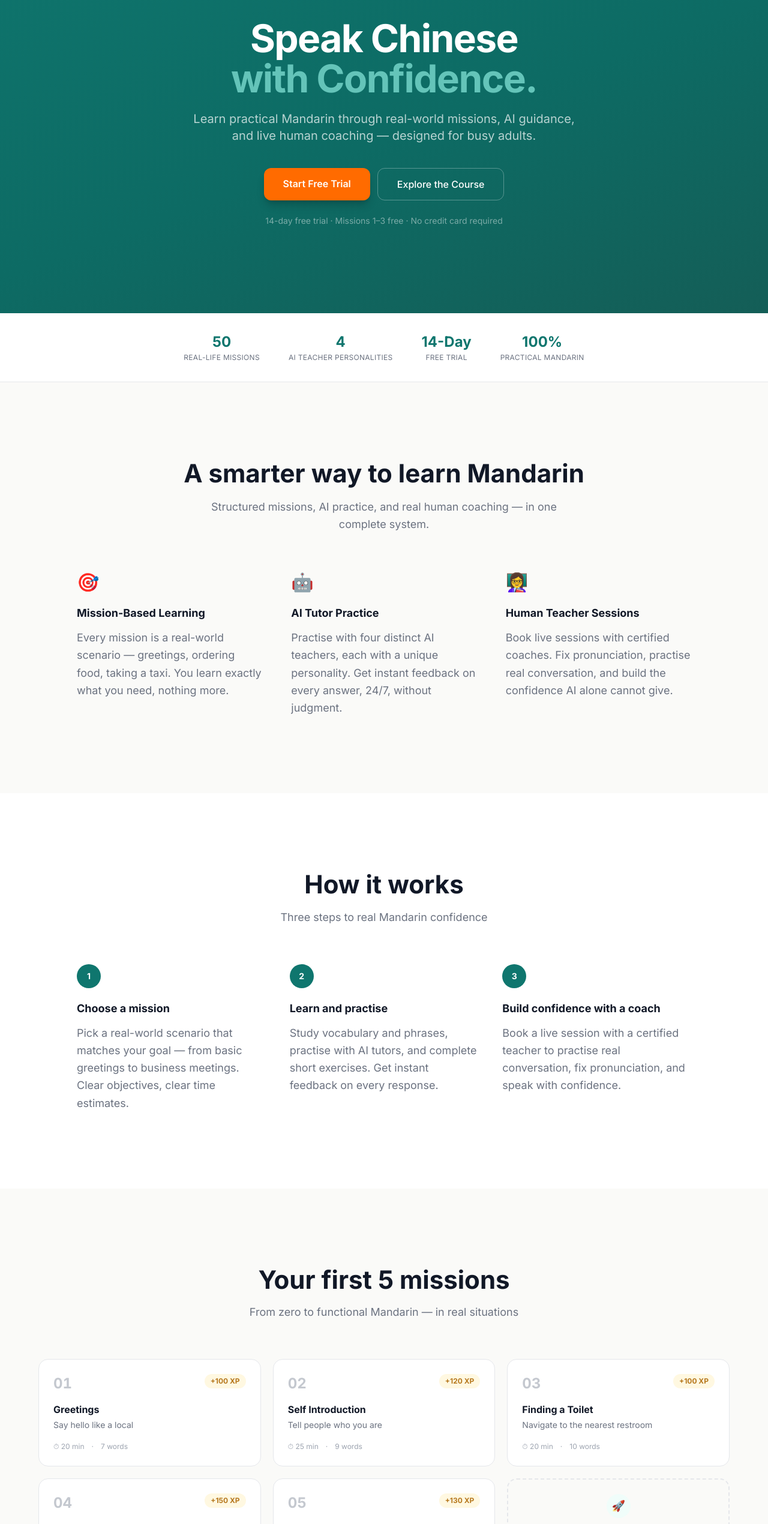
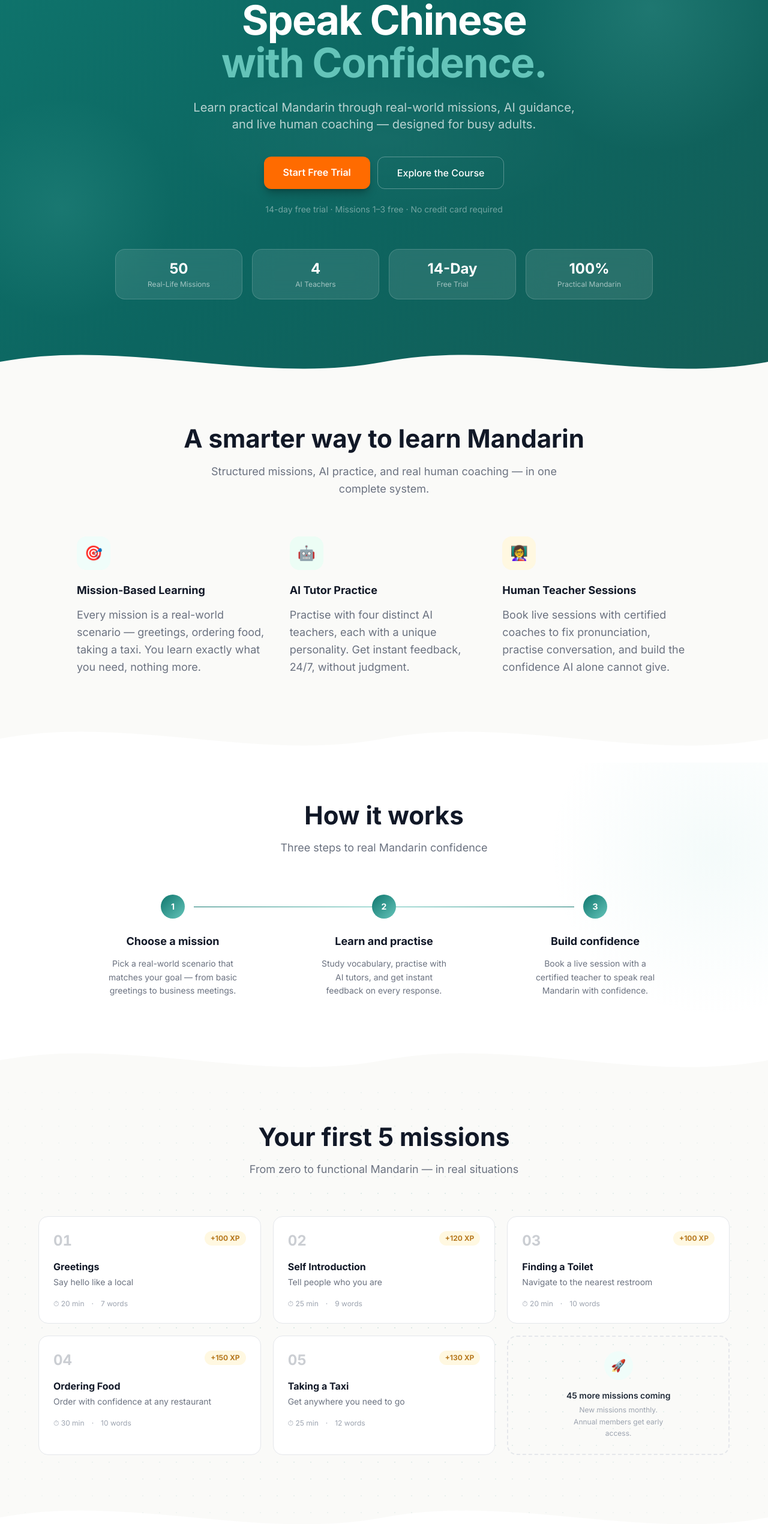
Before and after one commit to pmrsite/pm-lingo, a Next.js app: page / in a window 1280 px wide. Shown: the part 246-2786 px from the top of the page at 60% size. Built offline with nearby package versions, Linux system fonts and the light colour scheme.

Commit message:
design: wavy section dividers, blobs, dot grid, glassmorphism stats

```diff
--- a/app/page.tsx
+++ b/app/page.tsx
@@ -1,6 +1,24 @@
 import Link from 'next/link'
 import { missions } from '@/data/missions'
 import { pricingPlans } from '@/data/pricing'
+
+// ── Wave divider components ────────────────────────────────────────────────
+function WaveBottom({ fill }: { fill: string }) {
+  return (
+    <div className="absolute bottom-0 left-0 right-0" style={{ lineHeight: 0 }} aria-hidden="true">
+      <svg
+        viewBox="0 0 1440 80"
+        preserveAspectRatio="none"
+        style={{ display: 'block', width: '100%', height: 80 }}
+      >
+        <path
+          d="M0,40 C240,0 480,80 720,40 C960,0 1200,80 1440,40 L1440,80 L0,80 Z"
+          fill={fill}
+        />
+      </svg>
+    </div>
+  )
+}
 
 export default function HomePage() {
   return (
@@ -8,10 +26,27 @@ export default function HomePage() {
 
       {/* ── Hero ──────────────────────────────────────────────────── */}
       <section
-        className="text-white py-28 sm:py-36 px-4"
-        style={{ background: 'linear-gradient(160deg, #0F766E 0%, #0d6b64 55%, #145E57 100%)' }}
+        className="relative text-white pt-28 pb-36 px-4 overflow-hidden"
+        style={{ background: 'linear-gradient(140deg, #0F766E 0%, #0c6560 50%, #145E57 100%)' }}
       >
-        <div className="max-w-4xl mx-auto text-center">
+        {/* Decorative glowing blobs */}
+        <div className="absolute inset-0 overflow-hidden pointer-events-none" aria-hidden="true">
+          <div
+            className="absolute -top-16 -right-16 w-[520px] h-[520px] rounded-full"
+            style={{ background: 'radial-gradient(circle, rgba(100,196,185,0.20) 0%, transparent 65%)' }}
+          />
+          <div
+            className="absolute bottom-24 -left-24 w-[400px] h-[400px] rounded-full"
+            style={{ background: 'radial-gradient(circle, rgba(100,196,185,0.14) 0%, transparent 65%)' }}
+          />
+          <div
+            className="absolute top-1/3 left-1/2 -translate-x-1/2 w-[700px] h-[280px] rounded-full"
+            style={{ background: 'radial-gradient(ellipse, rgba(255,255,255,0.04) 0%, transparent 70%)' }}
+          />
+        </div>
+
+        {/* Content */}
+        <div className="relative z-10 max-w-4xl mx-auto text-center">
           {/* Badge */}
           <div className="inline-flex items-center gap-2 bg-white/10 border border-white/20 rounded-full px-4 py-1.5 mb-8">
             <span className="w-1.5 h-1.5 rounded-full bg-lingo-secondary animate-pulse" />
@@ -19,12 +54,14 @@ export default function HomePage() {
           </div>
 
           {/* Headline */}
-          <h1 className="text-[clamp(36px,6vw,64px)] font-bold leading-[1.05] tracking-tight mb-5 text-white">
+          <h1
+            className="font-bold leading-[1.05] tracking-tight mb-6 text-white"
+            style={{ fontSize: 'clamp(38px, 6vw, 68px)' }}
+          >
             Speak Chinese<br />
             <span className="text-lingo-secondary">with Confidence.</span>
           </h1>
 
-          {/* Sub */}
           <p className="text-lg sm:text-xl text-white/70 max-w-2xl mx-auto mb-10 leading-relaxed">
             Learn practical Mandarin through real-world missions, AI guidance,
             and live human coaching — designed for busy adults.
@@ -34,7 +71,7 @@ export default function HomePage() {
           <div className="flex flex-col sm:flex-row gap-3 justify-center">
             <Link
               href="/auth/signup"
-              className="bg-lingo-red hover:bg-lingo-red-dark text-white font-semibold px-8 py-3.5 rounded-xl text-base transition-colors shadow-lg shadow-black/20"
+              className="bg-lingo-red hover:bg-lingo-red-dark text-white font-semibold px-8 py-3.5 rounded-xl text-base transition-colors shadow-lg shadow-black/25"
             >
               Start Free Trial
             </Link>
@@ -46,129 +83,199 @@ export default function HomePage() {
             </Link>
           </div>
 
-          <p className="mt-6 text-sm text-white/45">
+          <p className="mt-6 text-sm" style={{ color: 'rgba(255,255,255,0.42)' }}>
             14-day free trial · Missions 1–3 free · No credit card required
           </p>
-        </div>
-      </section>
 
-      {/* ── Stats Strip ───────────────────────────────────────────── */}
-      <section className="py-8 px-4 bg-lingo-card border-b border-lingo-border">
-        <div className="max-w-4xl mx-auto">
-          <div className="flex flex-wrap justify-center gap-x-12 gap-y-4">
+          {/* Glassmorphism stat cards */}
+          <div className="grid grid-cols-2 sm:grid-cols-4 gap-4 mt-14">
             {[
               { value: '50',     label: 'Real-Life Missions' },
-              { value: '4',      label: 'AI Teacher Personalities' },
+              { value: '4',      label: 'AI Teachers' },
               { value: '14-Day', label: 'Free Trial' },
               { value: '100%',   label: 'Practical Mandarin' },
             ].map((stat) => (
-              <div key={stat.label} className="flex flex-col items-center">
-                <span className="text-2xl font-bold text-lingo-navy">{stat.value}</span>
-                <span className="text-xs text-lingo-muted mt-0.5 uppercase tracking-wide">{stat.label}</span>
+              <div
+                key={stat.label}
+                className="rounded-2xl p-4 text-center"
+                style={{
+                  background: 'rgba(255,255,255,0.10)',
+                  backdropFilter: 'blur(16px)',
+                  WebkitBackdropFilter: 'blur(16px)',
+                  border: '1px solid rgba(255,255,255,0.16)',
+                }}
+              >
+                <div className="text-2xl font-bold text-white">{stat.value}</div>
+                <div className="text-xs mt-0.5" style={{ color: 'rgba(255,255,255,0.58)' }}>{stat.label}</div>
               </div>
             ))}
           </div>
         </div>
+
+        {/* Wave → #FAFAF8 */}
+        <WaveBottom fill="#FAFAF8" />
       </section>
 
-      {/* ── Value Pillars ─────────────────────────────────────────── */}
-      <section className="py-24 sm:py-32 px-4 bg-lingo-surface">
+      {/* ── Value Pillars ──────────────────────────────────────────── */}
+      <section className="relative pt-16 pb-36 px-4 overflow-hidden" style={{ background: '#FAFAF8' }}>
         <div className="max-w-5xl mx-auto">
           <div className="text-center mb-16">
-            <h2 className="text-[clamp(26px,4vw,42px)] font-bold text-lingo-text mb-4">
+            <h2 className="font-bold text-lingo-text mb-4" style={{ fontSize: 'clamp(26px, 4vw, 42px)' }}>
               A smarter way to learn Mandarin
             </h2>
             <p className="text-lingo-muted text-lg max-w-xl mx-auto leading-relaxed">
               Structured missions, AI practice, and real human coaching — in one complete system.
             </p>
           </div>
-          <div className="grid md:grid-cols-3 gap-12">
+
+          <div className="grid md:grid-cols-3 gap-10">
             {[
               {
                 icon: '🎯',
+                bg: '#F0FDFA',
                 title: 'Mission-Based Learning',
                 description:
                   'Every mission is a real-world scenario — greetings, ordering food, taking a taxi. You learn exactly what you need, nothing more.',
               },
               {
                 icon: '🤖',
+                bg: '#ECFDF5',
                 title: 'AI Tutor Practice',
                 description:
-                  'Practise with four distinct AI teachers, each with a unique personality. Get instant feedback on every answer, 24/7, without judgment.',
+                  'Practise with four distinct AI teachers, each with a unique personality. Get instant feedback, 24/7, without judgment.',
               },
               {
                 icon: '👩‍🏫',
+                bg: '#FFF8E1',
                 title: 'Human Teacher Sessions',
                 description:
-                  'Book live sessions with certified coaches. Fix pronunciation, practise real conversation, and build the confidence AI alone cannot give.',
+                  'Book live sessions with certified coaches to fix pronunciation, practise conversation, and build the confidence AI alone cannot give.',
               },
             ].map((p) => (
               <div key={p.title} className="flex flex-col items-start">
-                <div className="text-3xl mb-5">{p.icon}</div>
+                <div
+                  className="w-14 h-14 rounded-2xl flex items-center justify-center text-2xl mb-5 shrink-0"
+                  style={{ background: p.bg }}
+                >
+                  {p.icon}
+                </div>
                 <h3 className="text-lg font-bold text-lingo-text mb-3">{p.title}</h3>
                 <p className="text-lingo-muted leading-relaxed">{p.description}</p>
               </div>
             ))}
           </div>
         </div>
+
+        {/* Wave → white */}
+        <WaveBottom fill="#FFFFFF" />
       </section>
 
-      {/* ── How it Works ──────────────────────────────────────────── */}
-      <section className="py-24 sm:py-32 px-4 bg-lingo-card">
-        <div className="max-w-5xl mx-auto">
+      {/* ── How It Works ─────────────────────────────────────────── */}
+      <section className="relative pt-16 pb-36 px-4 overflow-hidden bg-white">
+        {/* Decorative right blob */}
+        <div
+          className="absolute right-0 top-0 w-[600px] h-[600px] rounded-full pointer-events-none"
+          aria-hidden="true"
+          style={{
+            background: 'radial-gradient(circle, rgba(100,196,185,0.07) 0%, transparent 65%)',
+            transform: 'translate(35%, -25%)',
+          }}
+        />
+
+        <div className="relative z-10 max-w-5xl mx-auto">
           <div className="text-center mb-16">
-            <h2 className="text-[clamp(26px,4vw,42px)] font-bold text-lingo-text mb-4">How it works</h2>
+            <h2 className="font-bold text-lingo-text mb-4" style={{ fontSize: 'clamp(26px, 4vw, 42px)' }}>
+              How it works
+            </h2>
             <p className="text-lingo-muted text-lg">Three steps to real Mandarin confidence</p>
           </div>
-          <div className="grid md:grid-cols-3 gap-10">
+
+          <div className="grid md:grid-cols-3 gap-8 relative">
+            {/* Gradient connecting line — desktop only */}
+            <div
+              className="hidden md:block absolute top-5 h-px pointer-events-none"
+              aria-hidden="true"
+              style={{
+                left: 'calc(16.67% + 24px)',
+                right: 'calc(16.67% + 24px)',
+                background: 'linear-gradient(90deg, #0F766E, #64C4B9, #0F766E)',
+              }}
+            />
+
             {[
               {
                 step: '1',
                 title: 'Choose a mission',
                 description:
-                  'Pick a real-world scenario that matches your goal — from basic greetings to business meetings. Clear objectives, clear time estimates.',
+                  'Pick a real-world scenario that matches your goal — from basic greetings to business meetings.',
               },
               {
                 step: '2',
                 title: 'Learn and practise',
                 description:
-                  'Study vocabulary and phrases, practise with AI tutors, and complete short exercises. Get instant feedback on every response.',
+                  'Study vocabulary, practise with AI tutors, and get instant feedback on every response.',
               },
               {
                 step: '3',
-                title: 'Build confidence with a coach',
+                title: 'Build confidence',
                 description:
-                  'Book a live session with a certified teacher to practise real conversation, fix pronunciation, and speak with confidence.',
+                  'Book a live session with a certified teacher to speak real Mandarin with confidence.',
               },
             ].map((s) => (
-              <div key={s.step} className="flex flex-col items-start">
-                <div className="w-10 h-10 rounded-full bg-lingo-navy flex items-center justify-center text-white text-sm font-bold mb-5 shrink-0">
+              <div key={s.step} className="flex flex-col items-center text-center">
+                <div
+                  className="w-10 h-10 rounded-full flex items-center justify-center text-white text-sm font-bold mb-6 shrink-0 relative z-10"
+                  style={{ background: 'linear-gradient(135deg, #0F766E 0%, #64C4B9 100%)' }}
+                >
                   {s.step}
                 </div>
                 <h3 className="text-lg font-bold text-lingo-text mb-3">{s.title}</h3>
-                <p className="text-lingo-muted leading-relaxed">{s.description}</p>
+                <p className="text-lingo-muted leading-relaxed text-sm max-w-[220px]">{s.description}</p>
               </div>
             ))}
           </div>
         </div>
+
+        {/* Wave → #FAFAF8 */}
+        <WaveBottom fill="#FAFAF8" />
       </section>
 
       {/* ── Mission Preview ────────────────────────────────────────── */}
-      <section className="py-24 sm:py-32 px-4 bg-lingo-surface">
-        <div className="max-w-6xl mx-auto">
+      <section className="relative pt-16 pb-36 px-4 overflow-hidden" style={{ background: '#FAFAF8' }}>
+        {/* Subtle radial dot grid */}
+        <div
+          className="absolute inset-0 pointer-events-none"
+          aria-hidden="true"
+          style={{
+            backgroundImage: 'radial-gradient(rgba(15,118,110,0.12) 1px, transparent 1px)',
+            backgroundSize: '28px 28px',
+            maskImage: 'radial-gradient(ellipse 80% 70% at 50% 50%, black 30%, transparent 100%)',
+            WebkitMaskImage: 'radial-gradient(ellipse 80% 70% at 50% 50%, black 30%, transparent 100%)',
+          }}
+        />
+
+        <div className="relative z-10 max-w-6xl mx-auto">
           <div className="text-center mb-16">
-            <h2 className="text-[clamp(26px,4vw,42px)] font-bold text-lingo-text mb-4">Your first 5 missions</h2>
+            <h2 className="font-bold text-lingo-text mb-4" style={{ fontSize: 'clamp(26px, 4vw, 42px)' }}>
+              Your first 5 missions
+            </h2>
             <p className="text-lingo-muted text-lg">From zero to functional Mandarin — in real situations</p>
           </div>
+
           <div className="grid sm:grid-cols-2 lg:grid-cols-3 gap-5">
             {missions.map((mission) => (
               <Link
                 key={mission.id}
                 href={`/student/mission/${mission.slug}`}
-                className="bg-lingo-card rounded-2xl border border-lingo-border p-6 hover:border-lingo-border-hover hover:shadow-sm transition-all group"
+                className="bg-white rounded-2xl border border-lingo-border p-6 hover:border-lingo-border-hover hover:shadow-md transition-all group relative overflow-hidden"
               >
+                {/* Top gradient accent on hover */}
+                <div
+                  className="absolute top-0 left-0 right-0 h-0.5 opacity-0 group-hover:opacity-100 transition-opacity"
+                  style={{ background: 'linear-gradient(90deg, #0F766E, #64C4B9)' }}
+                />
                 <div className="flex items-start justify-between mb-4">
-                  <span className="text-2xl font-bold text-lingo-disabled/60 group-hover:text-lingo-muted/60 transition-colors tabular-nums">
+                  <span className="text-2xl font-bold tabular-nums" style={{ color: 'rgba(107,114,128,0.35)' }}>
                     {String(mission.number).padStart(2, '0')}
                   </span>
                   <span className="xp-badge">+{mission.xpReward} XP</span>
@@ -182,10 +289,14 @@ export default function HomePage() {
                 </div>
               </Link>
             ))}
+
             {/* Coming soon */}
             <div className="rounded-2xl border-2 border-dashed border-lingo-border p-6 flex flex-col items-center justify-center text-center min-h-[180px]">
-              <div className="w-10 h-10 rounded-full bg-lingo-teal-soft flex items-center justify-center mb-4">
-                <span className="text-lg">🚀</span>
+              <div
+                className="w-12 h-12 rounded-full flex items-center justify-center mb-4 text-xl"
+                style={{ background: '#F0FDFA' }}
+              >
+                🚀
               </div>
               <p className="text-lingo-heading-2 font-semibold text-sm mb-1">45 more missions coming</p>
               <p className="text-lingo-disabled text-xs leading-relaxed max-w-[160px]">
@@ -194,24 +305,39 @@ export default function HomePage() {
             </div>
           </div>
         </div>
+
+        {/* Wave → white */}
+        <WaveBottom fill="#FFFFFF" />
       </section>
 
       {/* ── Pricing Teaser ────────────────────────────────────────── */}
-      <section className="py-24 sm:py-32 px-4 bg-lingo-card">
-        <div className="max-w-5xl mx-auto">
+      <section className="relative pt-16 pb-36 px-4 overflow-hidden bg-white">
+        {/* Decorative left blob */}
+        <div
+          className="absolute left-0 bottom-0 w-[500px] h-[500px] rounded-full pointer-events-none"
+          aria-hidden="true"
+          style={{
+            background: 'radial-gradient(circle, rgba(15,118,110,0.07) 0%, transparent 65%)',
+            transform: 'translate(-35%, 35%)',
+          }}
+        />
+
+        <div className="relative z-10 max-w-5xl mx-auto">
           <div className="text-center mb-14">
-            <h2 className="text-[clamp(26px,4vw,42px)] font-bold text-lingo-text mb-4">Simple, honest pricing</h2>
+            <h2 className="font-bold text-lingo-text mb-4" style={{ fontSize: 'clamp(26px, 4vw, 42px)' }}>
+              Simple, honest pricing
+            </h2>
             <p className="text-lingo-muted text-lg">Start free. Upgrade when you are ready.</p>
           </div>
+
           <div className="grid md:grid-cols-3 gap-5">
             {pricingPlans.map((plan) => (
               <div
                 key={plan.id}
                 className={`rounded-2xl p-7 border relative ${
-                  plan.highlighted
-                    ? 'bg-lingo-navy border-lingo-navy text-white'
-                    : 'bg-lingo-surface border-lingo-border'
+                  plan.highlighted ? 'border-transparent text-white' : 'bg-lingo-surface border-lingo-border'
                 }`}
+                style={plan.highlighted ? { background: 'linear-gradient(140deg, #0F766E 0%, #145E57 100%)' } : {}}
               >
                 {plan.highlighted && (
                   <div className="absolute -top-3.5 left-1/2 -translate-x-1/2">
@@ -238,7 +364,10 @@ export default function HomePage() {
                 </p>
                 <ul className="space-y-2.5 mb-6">
                   {plan.features.map((f) => (
-                    <li key={f} className={`text-sm flex items-start gap-2 ${plan.highlighted ? 'text-white/80' : 'text-lingo-body'}`}>
+                    <li
+                      key={f}
+                      className={`text-sm flex items-start gap-2 ${plan.highlighted ? 'text-white/80' : 'text-lingo-body'}`}
+                    >
                       <span className={`mt-0.5 shrink-0 ${plan.highlighted ? 'text-lingo-secondary' : 'text-lingo-success'}`}>✓</span>
                       {f}
                     </li>
@@ -257,22 +386,41 @@ export default function HomePage() {
               </div>
             ))}
           </div>
+
           <div className="text-center mt-8">
-            <Link href="/pricing" className="text-lingo-navy hover:text-lingo-secondary text-sm font-medium transition-colors">
+            <Link
+              href="/pricing"
+              className="text-lingo-navy hover:text-lingo-secondary text-sm font-medium transition-colors"
+            >
               See full pricing details →
             </Link>
           </div>
         </div>
+
+        {/* Wave → orange CTA */}
+        <WaveBottom fill="#FF6B00" />
       </section>
 
-      {/* ── CTA Banner ────────────────────────────────────────────── */}
-      <section className="py-20 px-4 bg-lingo-red">
-        <div className="max-w-2xl mx-auto text-center">
+      {/* ── CTA Banner ─────────────────────────────────────────────── */}
+      <section className="relative pt-16 pb-24 px-4 overflow-hidden" style={{ background: '#FF6B00' }}>
+        {/* Decorative blobs */}
+        <div className="absolute inset-0 pointer-events-none" aria-hidden="true">
+          <div
+            className="absolute top-0 right-[12%] w-80 h-80 rounded-full"
+            style={{ background: 'radial-gradient(circle, rgba(255,255,255,0.09) 0%, transparent 65%)' }}
+          />
+          <div
+            className="absolute bottom-0 left-[8%] w-64 h-64 rounded-full"
+            style={{ background: 'radial-gradient(circle, rgba(255,255,255,0.06) 0%, transparent 65%)' }}
+          />
+        </div>
+
+        <div className="relative z-10 max-w-2xl mx-auto text-center">
           <h2 className="text-3xl font-bold text-white mb-3">Ready to speak real Chinese?</h2>
           <p className="text-white/80 mb-8 text-lg">Start your free 14-day trial — no credit card required.</p>
           <Link
             href="/auth/signup"
-            className="inline-block bg-white text-lingo-red font-bold px-8 py-3.5 rounded-xl text-base hover:bg-gray-50 transition-colors"
+            className="inline-block bg-white text-lingo-red font-bold px-8 py-3.5 rounded-xl text-base hover:bg-gray-50 transition-colors shadow-lg shadow-black/10"
           >
             Start Free Trial
           </Link>
```
